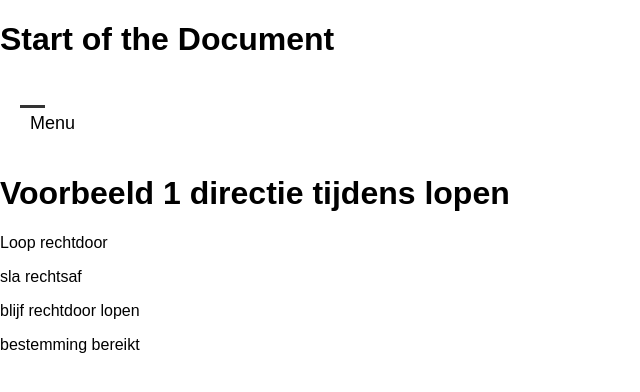
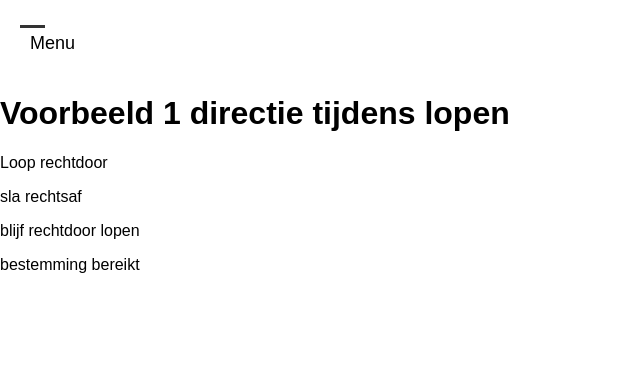
Before and after one commit to laibaaac/experiment_afstud, a plain HTML site: page index.html in a window 1280 px wide. Shown: the whole page, without its empty margins (0-640 px from the left). Drawn offline with Linux system fonts and the light colour scheme.

Commit message:
change voice over

```diff
--- a/index.html
+++ b/index.html
@@ -8,7 +8,6 @@
 
 </head>
 <body>
-    <h1 id="start-heading" tabindex="-1">Start of the Document</h1>
 
     <input type="checkbox" id="menu-toggle" class="menu-toggle-checkbox">
     <label for="menu-toggle" class="menu-toggle">
@@ -27,7 +26,7 @@
       </ul>
     </nav>
 
-    <h1>Voorbeeld 1 directie tijdens lopen</h1>
+    <h1 id="start-heading" tabindex="-1">Voorbeeld 1 directie tijdens lopen</h1>
 
     <p>Loop rechtdoor</p>
     <p>sla rechtsaf</p>
```
